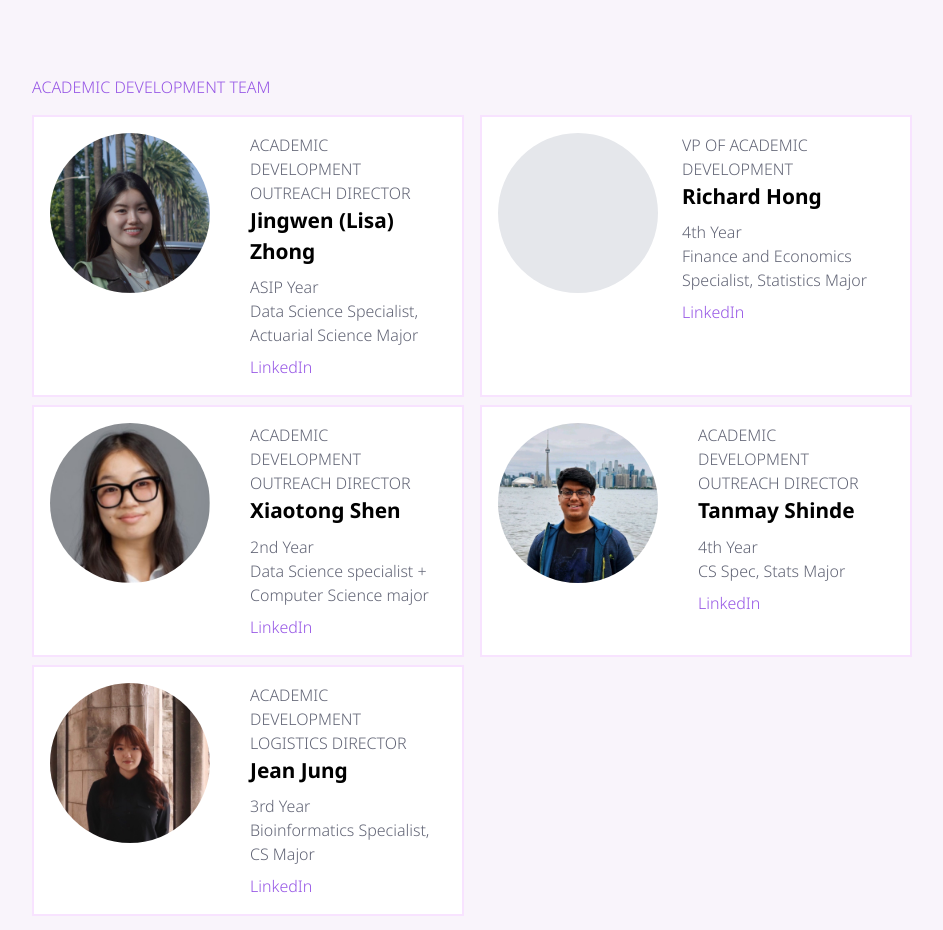
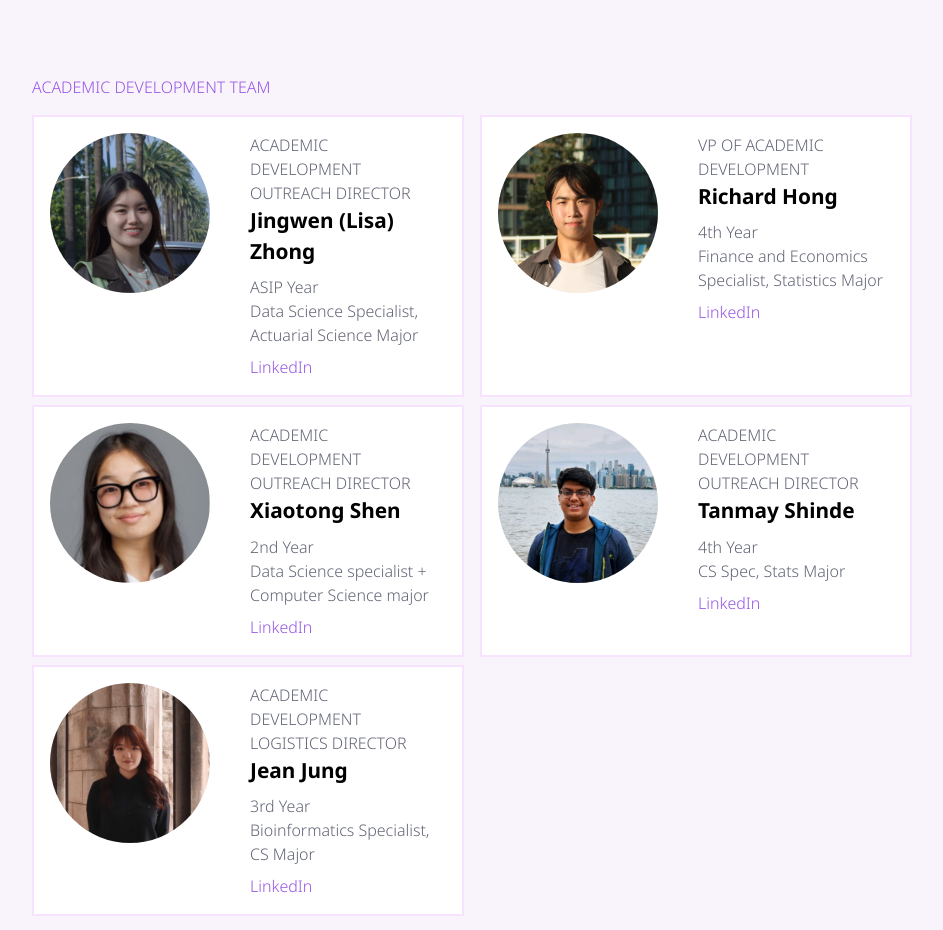
Before and after one commit to SDSS-UofT/sdss-uoft.github.io, a Next.js app in the folder sdss-website/: page /our-teams in a window 1280 px wide. Shown: the part 5720-6650 px from the top of the page, without its empty margins (168-1111 px from the left). Built offline with nearby package versions, Linux system fonts and the light colour scheme.

Commit message:
Update profile picture path for Richard Hong

```diff
--- a/sdss-website/src/app/data/acadevteam.ts
+++ b/sdss-website/src/app/data/acadevteam.ts
@@ -17,7 +17,7 @@ export const acaDevTeamData =
         "year": "4th Year",
         "program": "Finance and Economics Specialist, Statistics Major",
         "linkedin": "https://www.linkedin.com/in/richard-hong-8685a0270/",
-        "pfp": ""
+        "pfp": "/pfps-2025-2026/richard_h.png"
     },
 
     {
```
